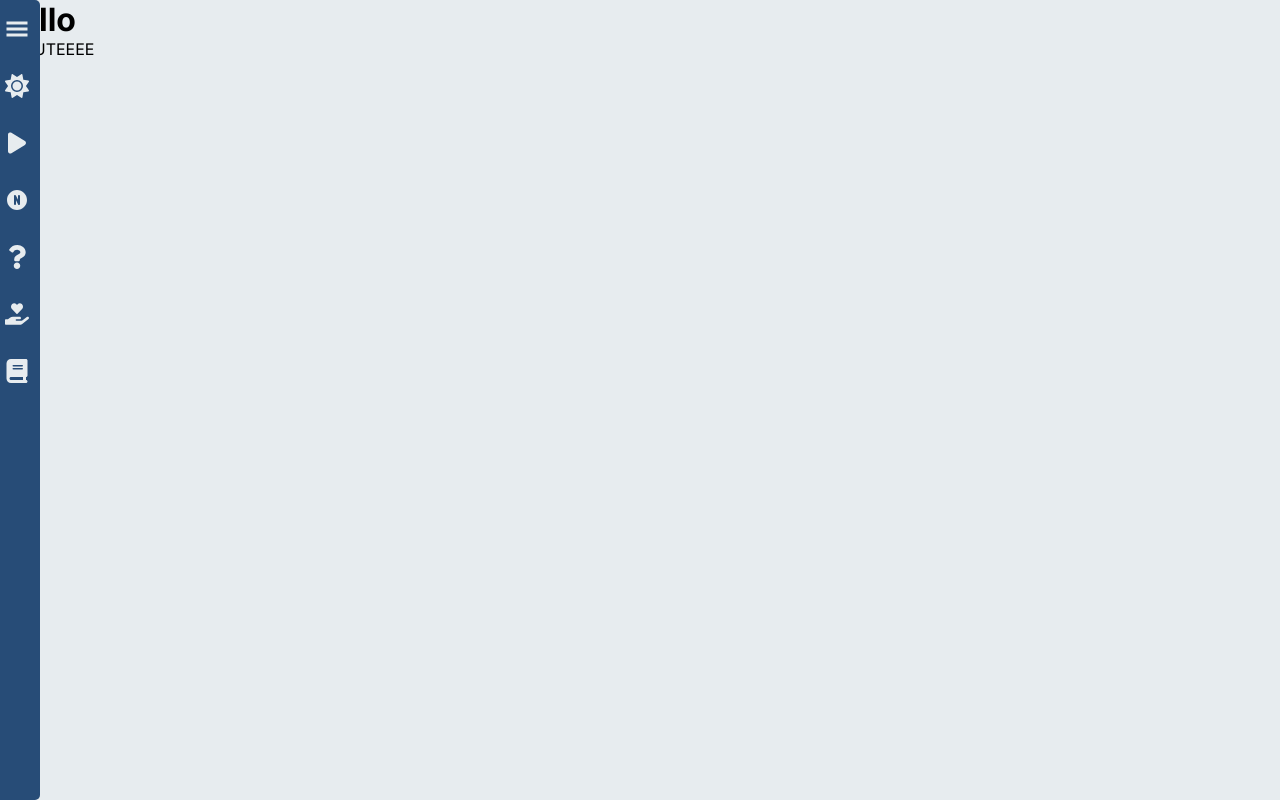
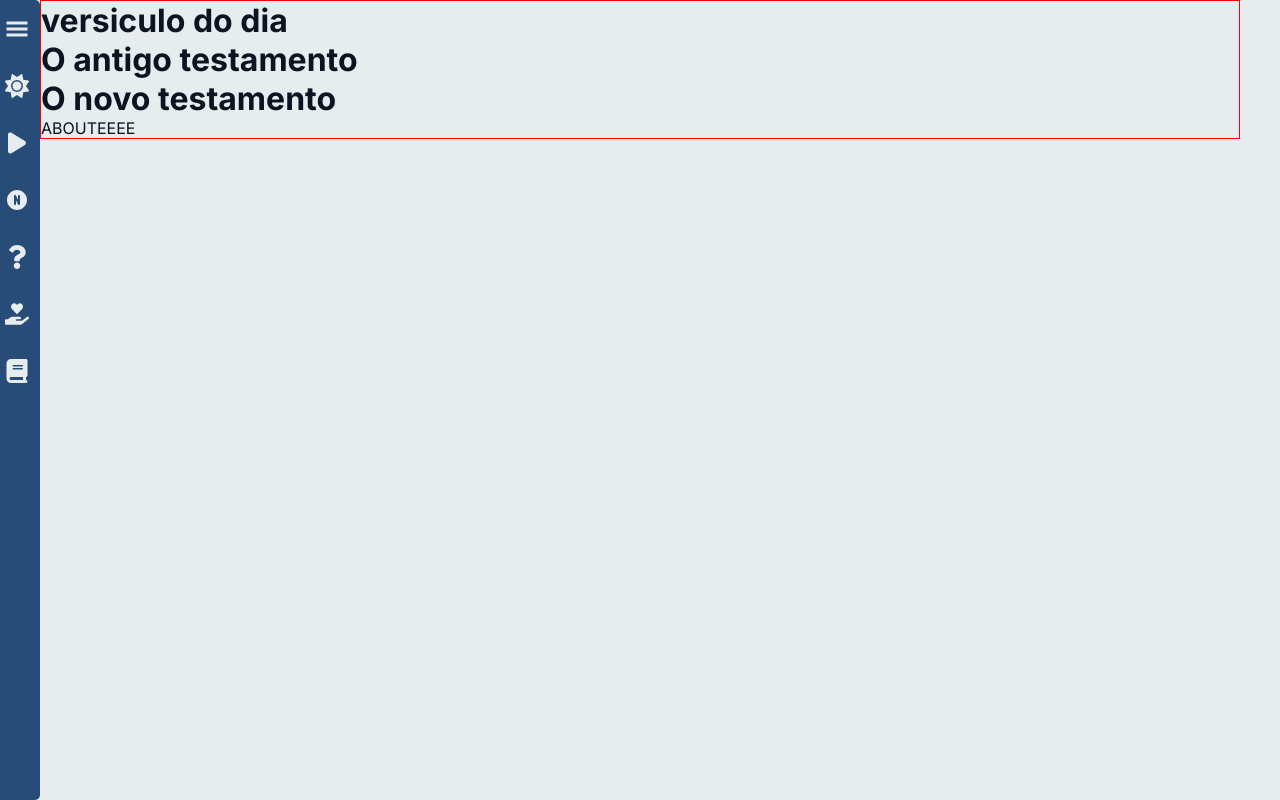
Before and after one commit to diegosales30/biblia-narrada, a Next.js app: page / in a window 1280 px wide. Built offline with nearby package versions, Linux system fonts and the light colour scheme.

Commit message:
feat: iniciando component main

```diff
--- a/src/app/globals.css
+++ b/src/app/globals.css
@@ -5,10 +5,13 @@
 }
 body{
   background-color:  #e7ecef;
+  color: #0d1321;
   font-family: 'inter', sans-serif;
 }
 .dark {
   background-color: #0d1321;
+  color: #e7ecef;
+  font-family: 'inter', sans-serif;
 }
 
 a {
--- a/src/app/page.js
+++ b/src/app/page.js
@@ -1,10 +1,5 @@
-import Link from "next/link";
+import MainComponent from "@/components/main";
 
 export default function Home() {
-  return (
-    <>
-      <h1>hello</h1>
-      <p><Link href="/about">ABOUTEEEE</Link></p>
-    </>
-  );
+  return <MainComponent />
 }
--- /dev/null
+++ b/src/components/main/index.jsx
@@ -0,0 +1,16 @@
+"use client";
+import styles from "./main.module.scss";
+import Link from "next/link";
+
+const MainComponent = () => {
+  return (
+    <main className={styles.container}>
+      <h1>versiculo do dia</h1>
+      <h1>O antigo testamento</h1>
+      <h1>O novo testamento</h1>
+      <p><Link href="/about">ABOUTEEEE</Link></p>
+    </main>
+  );
+}
+
+export default MainComponent;
--- /dev/null
+++ b/src/components/main/main.module.scss
@@ -0,0 +1,5 @@
+.container {
+  width: calc(100vw - 5rem);
+  border: 1px solid red;
+  margin:0 auto;
+}
```
